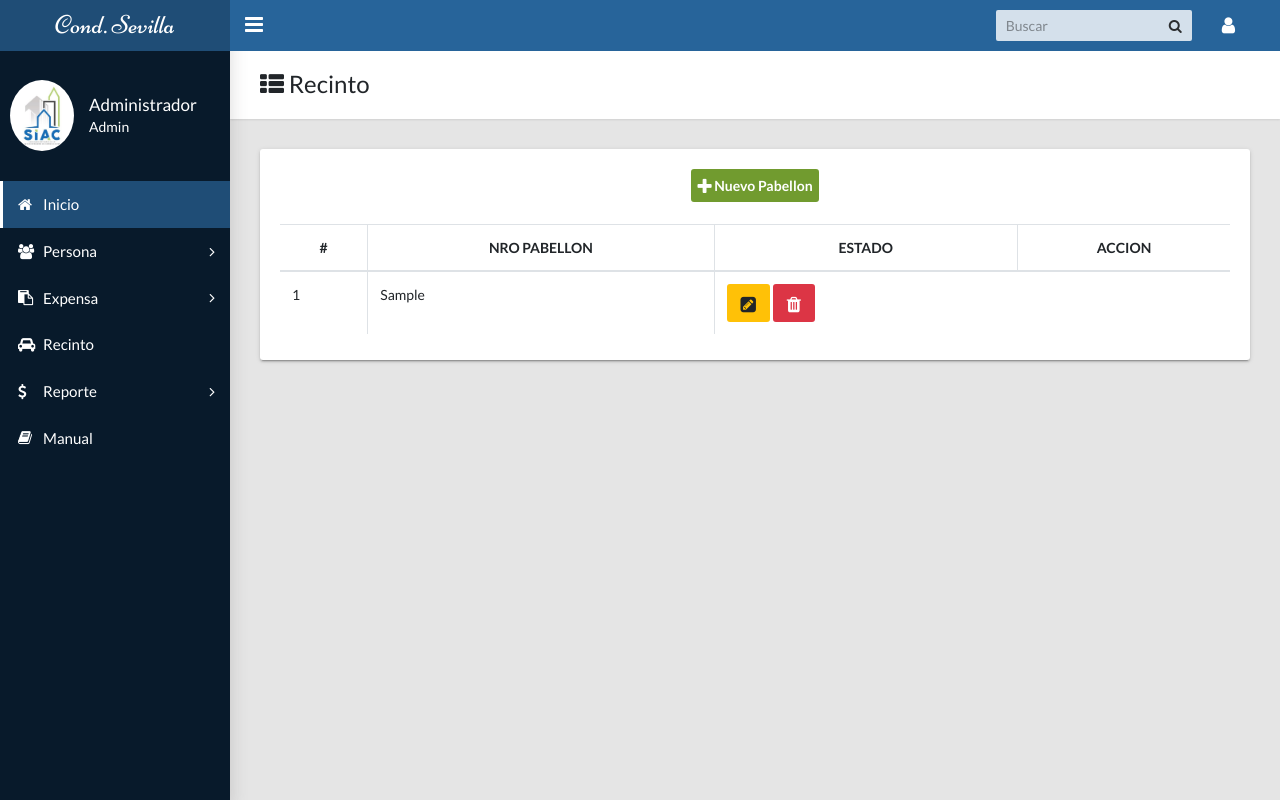
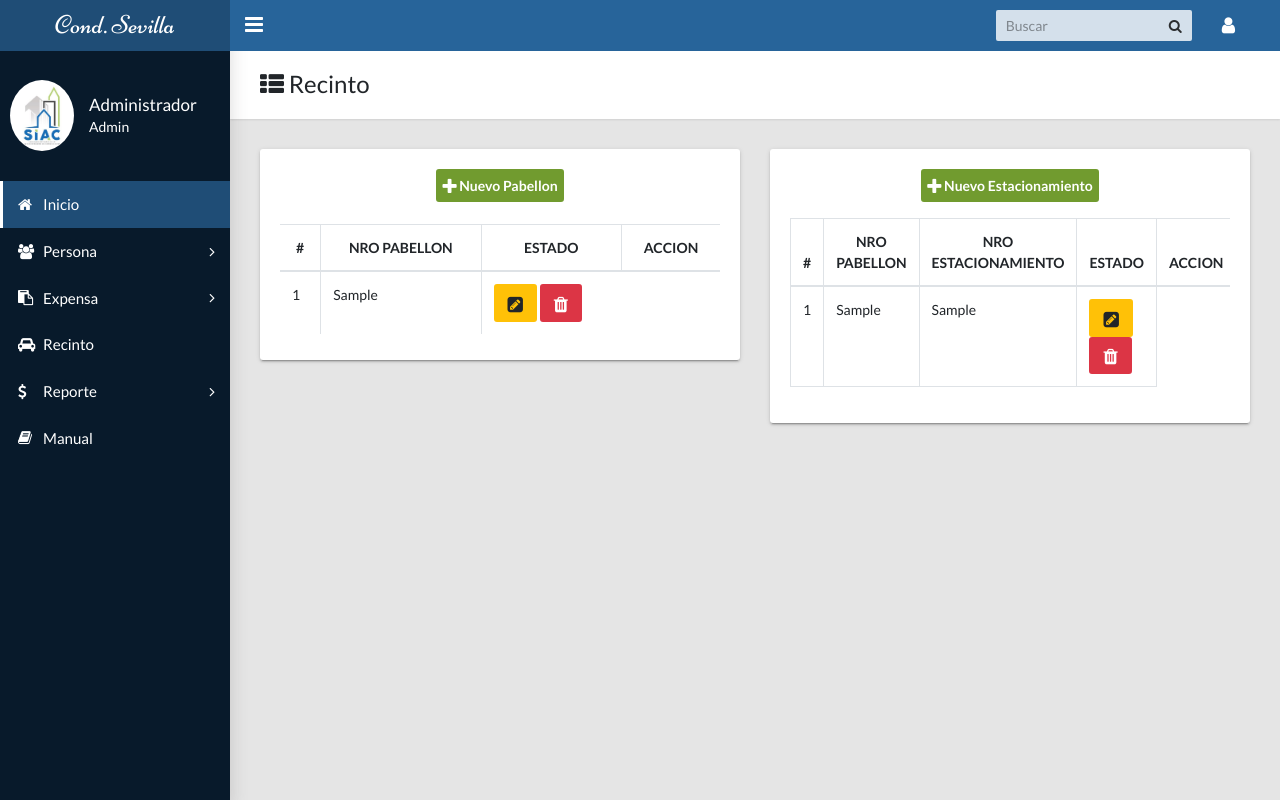
Before and after one commit to Erick0711/SIAC, a PHP site: page /SIAC/App/vista/recinto in a window 1280 px wide. Run offline with PHP 8.4, Linux system fonts and the light colour scheme; the visitor is signed in with stand-in values (Sample User, id 1); tables that the repository leaves empty or names only in its code hold one stand-in row (values such as "Sample post").

Commit message:
IMPLEMENTACION DE GESTION PABELLON Y ESTACIONAMIENTO

```diff
--- /dev/null
+++ b/App/Controlador/EstacionamientoControlador.php
@@ -0,0 +1,52 @@
+<?php
+namespace App\Controlador;
+use App\Modelo\Estacionamiento;
+class EstacionamientoControlador extends Estacionamiento
+{
+    public function index()
+    {
+        $this->estacionamiento = new Estacionamiento();
+        $resultados = $this->estacionamiento->mostrarTabla("estacionamiento", "pabellon");
+        return $resultados;
+    }
+    public function consulta()
+    {
+        switch (isset($_REQUEST))
+        {
+            case isset($_POST['guardarEstacionamiento']):
+                $this->idPabellon = $_POST['idPabellon'];
+                $this->numeroEstacionamiento = $_POST['numeroEstacionamiento'];
+                if (strlen($this->numeroEstacionamiento) > 1) {
+                    $this->estacionamiento = new Estacionamiento();
+                    $this->estacionamiento->registrarEstacionamiento("estacionamiento",$this->idPabellon ,$this->numeroEstacionamiento);
+                    echo $this->redireccionarRecinto;
+                }else {
+                    echo $this->alerta_validacion;
+                }
+                break;
+
+                case isset($_POST['actualizarEstacionamiento']):
+                    $this->idPabellon = $_POST['idPabellon'];
+                    $this->numeroEstacionamiento = $_POST['numeroEstacionamiento'];
+                    $idEstacionamiento = $_POST['idEstacionamiento'];
+                    if (strlen($this->numeroEstacionamiento) > 1) {
+                        $this->estacionamiento = new Estacionamiento();
+                        $this->estacionamiento->actualizarEstacionamiento("estacionamiento", $this->idPabellon,
+                                                                        $this->numeroEstacionamiento, $idEstacionamiento);
+                        echo $this->redireccionarRecinto;
+                    }else {
+                        echo $this->alerta_validacion;
+                    }
+                    break;
+
+                case isset($_GET['eliminarEstacionamiento']):
+                    $idEstacionamiento = $_GET['eliminarEstacionamiento'];
+                        $this->estacionamiento = new Estacionamiento();
+                        $this->estacionamiento->eliminarEstacionamiento("estacionamiento", $idEstacionamiento);
+                        echo $this->redireccionarRecinto;
+                    break;
+            default:
+                break;
+        }
+    }
+}
--- a/App/Controlador/RecintoControlador.php
+++ b/App/Controlador/PabellonControlador.php
@@ -1,12 +1,12 @@
 <?php
 namespace App\Controlador;
-use App\Modelo\Recinto;
-class RecintoControlador extends Recinto
+use App\Modelo\Pabellon;
+class PabellonControlador extends Pabellon
 {
     public function index()
     {
-        $this->recinto = new Recinto();
-        $resultados = $this->recinto->mostrarTabla("pabellon");
+        $this->pabellon = new Pabellon();
+        $resultados = $this->pabellon->mostrarTabla("pabellon");
         return $resultados;
     }
     public function consulta()
@@ -16,11 +16,11 @@ class RecintoControlador extends Recinto
             case isset($_POST['guardarPabellon']):
                 $this->numeroPabellon = $_POST['numero_pabellon'];
                 if (strlen($this->numeroPabellon) > 1) {
-                    $this->recinto = new recinto();
-                    $this->recinto->registrarPabellon("pabellon", $this->numeroPabellon);
-                    echo $this->location;
+                    $this->pabellon = new Pabellon();
+                    $this->pabellon->registrarPabellon("pabellon", $this->numeroPabellon);
+                    echo $this->redireccionarRecinto;
                 }else {
-                    echo $this->alertCompletar;
+                    echo $this->alerta_validacion;
                 }
                 break;
 
@@ -28,19 +28,19 @@ class RecintoControlador extends Recinto
                     $id = $_POST['idPabellon'];
                     $this->numeroPabellon = $_POST['numero_pabellon'];
                     if (strlen($this->numeroPabellon) > 1) {
-                        $this->recinto = new Recinto();
-                        $this->recinto->editarPabellon("pabellon", $this->numeroPabellon, $id);
-                        echo $this->location;
+                        $this->pabellon = new Pabellon();
+                        $this->pabellon->actualizarPabellon("pabellon", $this->numeroPabellon, $id);
+                        echo $this->redireccionarRecinto;
                     }else {
-                        echo $this->alertCompletar;
+                        echo $this->alerta_validacion;
                     }
                     break;
 
                 case isset($_GET['eliminar']):
                     $idAPabellon = $_GET['eliminar'];
-                        $this->recinto = new Recinto();
-                        $this->recinto->eliminarPabellon("pabellon", $idAPabellon);
-                        echo $this->location;
+                        $this->pabellon = new Pabellon();
+                        $this->pabellon->eliminarPabellon("pabellon", $idAPabellon);
+                        echo $this->redireccionarRecinto;
                     break;
             default:
                 break;
--- /dev/null
+++ b/App/Modelo/Estacionamiento.php
@@ -0,0 +1,54 @@
+<?php
+namespace App\Modelo;
+use App\config\Conexion,
+    App\config\Alerta,
+    App\config\Redireccion,
+    PDO;
+class Estacionamiento extends Conexion
+{
+    use Alerta,Redireccion;
+    protected   $estacionamiento,
+                $numeroEstacionamiento,
+                $idPabellon;
+
+    public function Estacionamiento()
+    {
+        parent::__construct();
+    }
+    public function mostrarTabla($tabla, $tabla2)
+    {
+        $sql = "SELECT pabellon.id, pabellon.numero_pabellon, estacionamiento.id
+                as estacionamiento_id, estacionamiento.numero_estacionamiento, estacionamiento.estado
+                FROM $tabla INNER JOIN $tabla2 ON pabellon.id = estacionamiento.id_pabellon ";
+        $sentencia = $this->conexion->prepare($sql);
+        $sentencia->execute();
+        $registros = $sentencia->fetchAll(PDO::FETCH_ASSOC);
+        return $registros;
+    }
+    public function registrarEstacionamiento($tabla, $numeroPabellon, $numeroEstaciomiento)
+    {
+        $sql = "INSERT INTO $tabla (`id`, `id_pabellon`, `numero_estacionamiento`, `estado`, `created_at`, `updated_at`)
+                VALUES (NULL, '$numeroPabellon', '$numeroEstaciomiento','1', current_timestamp(), current_timestamp())";
+        $sentencia = $this->conexion->prepare($sql);
+        $sentencia->execute();
+        $registros = $sentencia->fetchAll(PDO::FETCH_ASSOC);
+        return $registros;
+    }
+    public function actualizarEstacionamiento($tabla, $idPabellon ,$numeroEstaciomiento, $id)
+    {
+        $sql = "UPDATE $tabla SET `id_pabellon` = '$idPabellon', `numero_estacionamiento` = '$numeroEstaciomiento'
+                WHERE `estacionamiento`.`id` = $id";
+        $sentencia = $this->conexion->prepare($sql);
+        $sentencia->execute();
+        $registros = $sentencia->fetchAll(PDO::FETCH_ASSOC);
+        return $registros;
+    }
+    public function eliminarEstacionamiento($tabla, $idEstacionamiento){
+        $sql = "UPDATE $tabla SET estado=0 WHERE id=$idEstacionamiento";
+        $sentencia = $this->conexion->prepare($sql);
+        $sentencia->execute();
+        $registros = $sentencia->fetch(PDO::FETCH_LAZY);
+        return $registros;
+    }
+}
+?>
--- a/App/Modelo/Recinto.php
+++ b/App/Modelo/Pabellon.php
@@ -1,15 +1,14 @@
 <?php
 namespace App\Modelo;
-use App\config\Conexion;
-use PDO;
-class Recinto extends Conexion
+use App\config\Conexion,
+    App\config\Alerta,
+    App\config\Redireccion,
+    PDO;
+class Pabellon extends Conexion
 {
-    protected   $recinto,
-                $numeroPabellon,
-                $location       = "<script> window.location.href =  '../vista/recinto.php';</script>",
-                $alertCompletar = "<div class='alert alert-warning alert-dismissible fade show' role='alert'><strong>Alerta!</strong>
-                                    Debes completar los campos de correctamente.<button type='button' class='close' data-dismiss='alert' aria-label='Close'>
-                                    <span aria-hidden='true'>&times;</span></button></div>";
+    use Alerta,Redireccion;
+    protected   $pabellon,
+                $numeroPabellon;
 
     public function Recinto()
     {
@@ -18,15 +17,6 @@ class Recinto extends Conexion
     public function mostrarTabla($tabla)
     {
         $sql = "SELECT * FROM $tabla";
-        $sentencia = $this->conexion->prepare($sql);
-        $sentencia->execute();
-        $registros = $sentencia->fetchAll(PDO::FETCH_ASSOC);
-        return $registros;
-    }
-    public function mostrarTablaEstacionamiento($tabla, $tabla2)
-    {
-        $sql = "SELECT pabellon.*, estacionamiento.* FROM $tabla
-                INNER JOIN $tabla2 ON pabellon.id = estacionamiento.id_pabellon";
         $sentencia = $this->conexion->prepare($sql);
         $sentencia->execute();
         $registros = $sentencia->fetchAll(PDO::FETCH_ASSOC);
@@ -41,7 +31,7 @@ class Recinto extends Conexion
         $registros = $sentencia->fetchAll(PDO::FETCH_ASSOC);
         return $registros;
     }
-    public function editarPabellon($tabla, $numeroPabellon,$id)
+    public function actualizarPabellon($tabla, $numeroPabellon,$id)
     {
         $sql = "UPDATE $tabla SET numero_pabellon = '$numeroPabellon'
                 WHERE pabellon.id='$id'";
--- a/App/config/Redireccion.php
+++ b/App/config/Redireccion.php
@@ -6,8 +6,7 @@ trait Redireccion
     public  $rediccionarInicio = "<script> window.location.href =  '../vista/inicio.php';</script>",
             $redireccionarUsuario = "<script> window.location.href =  '../vista/usuario.php';</script>",
             $redireccionarLogin = "<script> window.location.href =  '../vista/login.php';</script>",
-            $redireccionarGasto = "<script> window.location.href =  '../vista/gasto.php';</script>";
-
+            $redireccionarGasto = "<script> window.location.href =  '../vista/gasto.php';</script>",
+            $redireccionarRecinto = "<script> window.location.href =  '../vista/recinto.php';</script>";
 }
-
 ?>
--- /dev/null
+++ b/App/vista/Modal/estacionamiento_modal.php
@@ -0,0 +1,89 @@
+
+<!-- MODAL FORMULARIO REGISTRAR-->
+<div class="modal fade" id="registrarEstacionamientoModal" tabindex="-1" aria-labelledby="estacionamientoLabel" aria-hidden="true">
+<div class="modal-dialog d-flex justify-content-center">
+    <div class="modal-content w-75">
+    <div class="modal-header">
+        <h2 class="modal-title" id="estacionamientoLabel"><i class="fa fa-braille"></i> Estacionamiento</h2>
+        <button type="button" class="close" data-dismiss="modal" aria-label="Close">
+        <span aria-hidden="true">&times;</span>
+        </button>
+    </div>
+    <div class="modal-body ">
+        <div class="container">
+            <!-- FORMULARIO -->
+            <form action="./recinto.php" method="POST">
+            <div class="row  mt-2">
+            <div class="col-md-6">
+                    <select name="idPabellon" id="idPabellon" class="custom-select">
+                        <option value="0">Seleccionar Pabellon</option>
+                        <?php foreach($pabellones as $pabellon){;?>
+                        <option value="<?php echo $pabellon['id'];?>">
+                        <?php echo $pabellon['numero_pabellon'];?></option>
+                        <?php };?>
+                    </select>
+                </div>
+                <div class="col-md-6">
+                    <input type="text" name="numeroEstacionamiento" class="form-control" placeholder="Nro. Estacionamiento">
+                </div>
+            </div>
+            <div class="row">
+                <div class="col-md-4"></div>
+                <div class="col-md-5"></div>
+                <div class="col-md-3">
+                <div class="modal-footer">
+                    <button type="submit" name="guardarEstacionamiento" class="btn btn-primary">Registrar</button>
+                </div>
+                </div>
+            </div>
+        </form>
+        </div>
+    <!-- FIN CONTENIDO DEL MODAL -->
+    </div>
+    </div>
+</div>
+</div>
+<!-- MODAL FORMULARIO EDITAR-->
+<div class="modal fade" id="editarModalTipo" tabindex="-1" aria-labelledby="estacionamientoLabel" aria-hidden="true">
+<div class="modal-dialog d-flex justify-content-center">
+    <div class="modal-content w-75">
+    <div class="modal-header">
+        <h2 class="modal-title" id="estacionamientoLabel"><i class="fa fa-building"></i></h2>
+        <button type="button" class="close" data-dismiss="modal" aria-label="Close">
+        <span aria-hidden="true">&times;</span>
+        </button>
+    </div>
+    <div class="modal-body ">
+    <div class="container">
+            <!-- FORMULARIO -->
+            <form action="./recinto.php" method="POST">
+            <div class="row  mt-2">
+            <div class="col-md-6">
+                    <select name="idPabellon" id="idPabellon" class="custom-select">
+                        <option value="0">Seleccionar Pabellon</option>
+                        <?php foreach($pabellones as $pabellon){;?>
+                        <option value="<?php echo $pabellon['id'];?>">
+                        <?php echo $pabellon['numero_pabellon'];?></option>
+                        <?php };?>
+                    </select>
+                </div>
+                <div class="col-md-6">
+                    <input type="text" name="numeroEstacionamiento" id="numeroEstacionamiento" class="form-control" placeholder="Nro. Estacionamiento">
+                </div>
+            </div>
+            <div class="row">
+                <div class="col-md-4"><input type="text" name="idEstacionamiento" id="idEstacionamiento"></div>
+                <div class="col-md-5"></div>
+                <div class="col-md-3">
+                <div class="modal-footer">
+                    <button type="submit" name="actualizarEstacionamiento" class="btn btn-primary">Registrar</button>
+                </div>
+                </div>
+            </div>
+        </form>
+        </div>
+    <!-- FIN CONTENIDO DEL MODAL -->
+    </div>
+    </div>
+</div>
+</div>
--- a/App/vista/Modal/recinto_modal.php
+++ b/App/vista/Modal/pabellon_modal.php
@@ -2,9 +2,9 @@
 <!-- MODAL FORMULARIO REGISTRAR-->
 <div class="modal fade" id="registrarRecintoModal" tabindex="-1" aria-labelledby="recintoLabel" aria-hidden="true">
 <div class="modal-dialog d-flex justify-content-center">
-    <div class="modal-content w-75">
+    <div class="modal-content w-50">
     <div class="modal-header">
-        <h2 class="modal-title" id="recintoLabel"><i class="fa fa-braille"></i></h2>
+        <h2 class="modal-title" id="recintoLabel"><i class="fa fa-braille"></i> Pabellón</h2>
         <button type="button" class="close" data-dismiss="modal" aria-label="Close">
         <span aria-hidden="true">&times;</span>
         </button>
@@ -18,7 +18,6 @@
                     <input type="text" name="numero_pabellon" class="form-control" placeholder="Nro. Pabellon">
                 </div>
             </div>
-
             <div class="row">
                 <div class="col-md-4"></div>
                 <div class="col-md-5"></div>
@@ -31,15 +30,11 @@
         </form>
         </div>
     <!-- FIN CONTENIDO DEL MODAL -->
-
     </div>
     </div>
 </div>
 </div>
-
-
 <!-- MODAL FORMULARIO EDITAR-->
-
 <div class="modal fade" id="editarModal" tabindex="-1" aria-labelledby="recintoLabel" aria-hidden="true">
 <div class="modal-dialog d-flex justify-content-center">
     <div class="modal-content w-75">
@@ -61,7 +56,6 @@
                 <input type="text" name="idPabellon" id="idPabellon">
                 </div>
             </div>
-
             <div class="row">
                 <div class="col-md-4"></div>
                 <div class="col-md-5"></div>
@@ -74,7 +68,6 @@
         </form>
         </div>
     <!-- FIN CONTENIDO DEL MODAL -->
-
     </div>
     </div>
 </div>
--- a/App/vista/recinto.php
+++ b/App/vista/recinto.php
@@ -2,11 +2,12 @@
 require_once($_SERVER['DOCUMENT_ROOT'] . '/SIAC/App/config/url.php');
 require(AUTOLOAD);
 
-use App\Controlador\RecintoControlador;
-
-$consulta = new RecintoControlador;
+use App\Controlador\PabellonControlador;
+use App\Controlador\EstacionamientoControlador;
+$consulta = new PabellonControlador;
+$consultaEstacionamiento = new EstacionamientoControlador;
+$estacionamientos = $consultaEstacionamiento->index();
 $pabellones = $consulta->index();
-$consulta->consulta();
 ?>
 <!-- HEADER -->
 <?php
@@ -19,6 +20,10 @@ include("./plantilla/aside.php");
     <div class="app-title">
         <div>
             <h1><i class="fa fa-th-list"></i> Recinto</h1>
+            <p><?php
+            $consulta->consulta();
+            $consultaEstacionamiento->consulta();
+            ?></p>
         </div>
     </div>
     <p></p>
@@ -27,10 +32,9 @@ include("./plantilla/aside.php");
 
     <div class="row">
         <div class="clearfix"></div>
-        <div class="col-md-12">
+        <div class="col-md-6">
             <div class="tile">
                 <div class="title-item">
-
                     <div class="text-center">
                         <a href="" type="button" class="btn btn-primary p-1" data-toggle="modal" data-target="#registrarRecintoModal"><i class="fa fa-plus"></i> Nuevo Pabellon</a>
                     </div>
@@ -65,13 +69,55 @@ include("./plantilla/aside.php");
                 </div>
             </div>
         </div>
+
+        <div class="col-md-6">
+            <div class="tile">
+                <div class="title-item">
+
+                    <div class="text-center">
+                        <a href="" type="button" class="btn btn-primary p-1" data-toggle="modal" data-target="#registrarEstacionamientoModal"><i class="fa fa-plus"></i> Nuevo Estacionamiento</a>
+                    </div>
+                </div>
+                <div class="table-responsive">
+                    <table class="table table-bordered" id="tabla2">
+                        <thead class="text-center">
+                            <tr>
+                                <th>#</th>
+                                <th>NRO PABELLON</th>
+                                <th>NRO ESTACIONAMIENTO</th>
+                                <th>ESTADO</th>
+                                <th>ACCION</th>
+                            </tr>
+                        </thead>
+                        <tbody>
+                            <?php foreach ($estacionamientos as $estacionamiento) {?>
+                                    <tr><td><?php echo $estacionamiento['estacionamiento_id'];?></td>
+                                        <td><?php echo $estacionamiento['numero_pabellon'];?></td>
+                                        <td><?php echo $estacionamiento['numero_estacionamiento'];?></td>
+                                        <?php if($estacionamiento['estado'] == 1) {?>
+                                        <td><a href="" class="btn btn-success">Activo</a></td>
+                                        <?php }elseif($estacionamiento['estado'] == 0){?>
+                                        <td><a href="" class="btn btn-danger">Inactivo</a></td>
+                                        <?php };?>
+                                        <td>
+                                            <a class="btn btn-warning-2 editarbtnTipo" data-toggle="modal" data-target="#editarModalTipo"><i class="fa fa-pencil-square"></i></a>
+                                            <a href="./recinto.php?eliminarEstacionamiento=<?php echo $estacionamiento['estacionamiento_id'];?>" class="btn btn-danger" name="eliminarEstacionamiento" onclick="advertencia(event)"><i class="fa fa-trash fa-3x"></i></a>
+                                        </td>
+                                    </tr>
+                            <?php  };?>
+                        </tbody>
+                    </table>
+                </div>
+            </div>
+        </div>
     </div>
     </div>
 </main>
 
 <!-- VENTANA MODAL -->
 <?php
-include("./Modal/recinto_modal.php");
+include("./Modal/pabellon_modal.php");
+include("./Modal/estacionamiento_modal.php");
 //  FOOTER
 include("./plantilla/footer.php");
 ?>
--- a/assets/js/jqueryAjaxEditar.js
+++ b/assets/js/jqueryAjaxEditar.js
@@ -38,9 +38,16 @@ $(document).ready(function () {
         }).get();
 
         console.log(data);
-            var idtipoGasto = data[0];
-            var tipoGasto = data[1];
+        var idtipoGasto = data[0],
+            tipoGasto = data[1];
         $('#idtipoGasto').val(idtipoGasto);
         $('#tipoGasto').val(tipoGasto);
+
+        var idEstacionamiento = data[0],
+            idPabellon = data[1],
+            numeroEstacionamiento = data[2];
+        $('#idEstacionamiento').val(idEstacionamiento);
+        $('#idPabellon').val(idPabellon);
+        $('#numeroEstacionamiento').val(numeroEstacionamiento);
     });
 });
```
Also changed, not shown: App/Controlador/GastoControlador.php (+17 -15 lines). Lines whose indentation alone changed are shown as unchanged.
